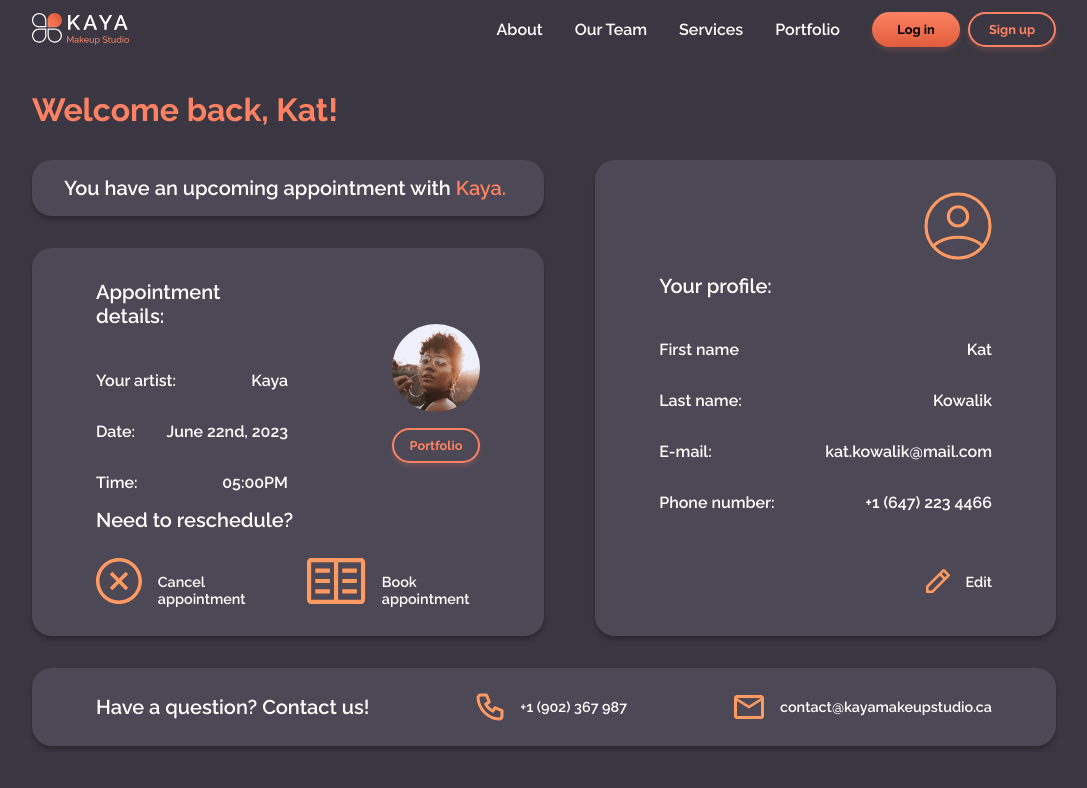
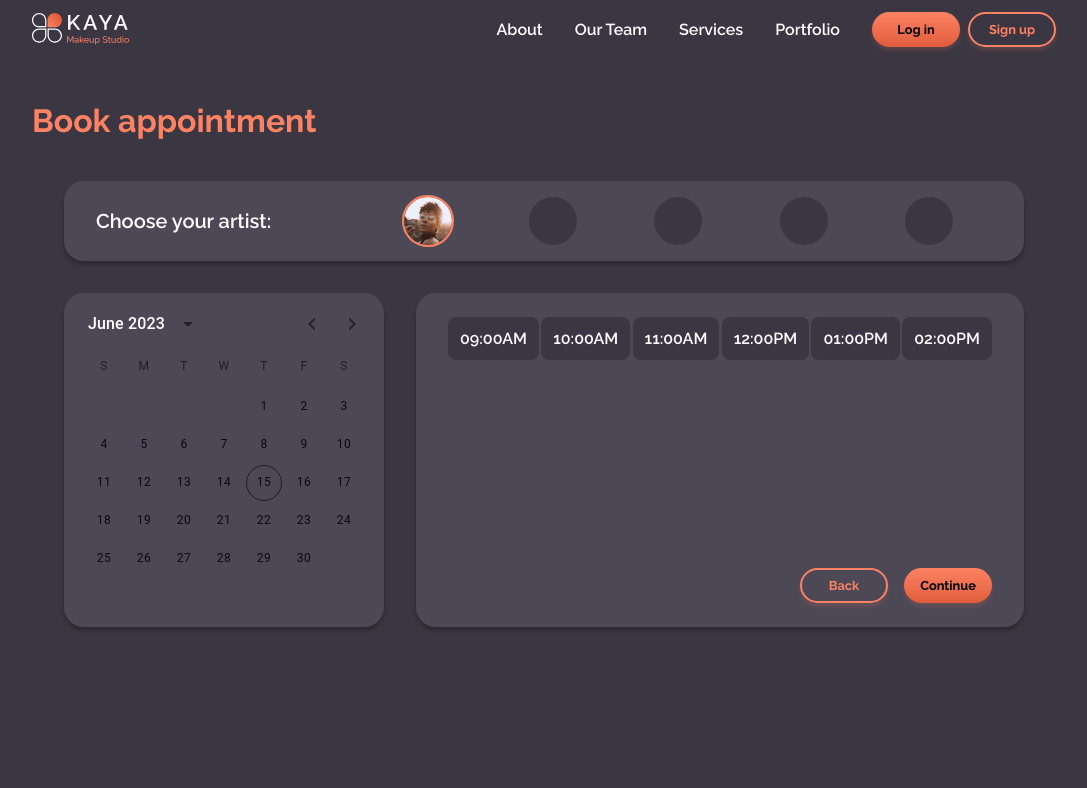
Before and after one commit to KatKowalik/kaya-makeup-studio-client, a React (Create React App) app: page /book_appointment in a window 1280 px wide. Shown: the top 788 px of the page, without its empty margins (96-1183 px from the left). Built offline with nearby package versions, Linux system fonts and the light colour scheme.

Commit message:
layout of the booking screen

```diff
--- a/src/App.js
+++ b/src/App.js
@@ -5,6 +5,7 @@ import HomePage from "./Pages/HomePage/HomePage";
 import CreateAccountPage from "./Pages/CreateAccountPage/CreateAccountPage";
 import LoginPage from "./Pages/LoginPage/LoginPage";
 import UserDashboardPage from "./Pages/UserDashboardPage/UserDashboardPage";
+import BookAppointmentPage from "./Pages/BookAppointmentPage/BookAppointmentPage";
 
 
 function App() {
@@ -16,7 +17,7 @@ function App() {
           <Route path="/signup" element={<CreateAccountPage/>}/>
           <Route path="/login" element={<LoginPage/>}/>
           <Route path="/user_dashboard" element={<UserDashboardPage/>}/>
-        <Route path="/book_appointment" element={<UserDashboardPage/>}/>
+          <Route path="/book_appointment" element={<BookAppointmentPage/>}/>
         </Routes>
       </BrowserRouter>
   );
--- /dev/null
+++ b/src/Pages/BookAppointmentPage/BookAppointmentPage.js
@@ -0,0 +1,57 @@
+import "./BookAppointmentPage.scss";
+import { Link } from "react-router-dom";
+import kaya from "../../assets/images/Kaya-small.png";
+import { DateCalendar } from "@mui/x-date-pickers";
+import { LocalizationProvider } from "@mui/x-date-pickers";
+import { AdapterDayjs } from '@mui/x-date-pickers/AdapterDayjs'
+
+
+
+const BookAppointmentPage = () => {
+    return (
+        <section className="book-app">
+        <h2 className="book-app__header section-header">Book appointment</h2>
+        <div className="book-app__dashboard">
+            <div className="book-app__artists">
+                <p className="book-app__subtitle subheader">Choose your artist:</p>
+                <div className="book-app__avatars">
+                    <div className="book-app__avatar-container selected">
+                        <img src={kaya} alt="kaya" className="book-app__avatar"/>
+                    </div>
+                    <div className="book-app__avatar-container"></div>
+                    <div className="book-app__avatar-container"></div>
+                    <div className="book-app__avatar-container"></div>
+                    <div className="book-app__avatar-container"></div>
+                </div>
+            </div>
+            <div className="book-app__pick-time">
+                <div className="book-app__calendar">
+                    <LocalizationProvider dateAdapter={AdapterDayjs}>
+                        <DateCalendar />
+                    </LocalizationProvider>
+                </div>
+                <div className="book-app__times">
+                    <div className="book-app__available-times">
+                        <p className="book-app__time-slot body-large">09:00AM</p>
+                        <p className="book-app__time-slot body-large">10:00AM</p>
+                        <p className="book-app__time-slot body-large">11:00AM</p>
+                        <p className="book-app__time-slot body-large">12:00PM</p>
+                        <p className="book-app__time-slot body-large">01:00PM</p>
+                        <p className="book-app__time-slot body-large">02:00PM</p>
+                    </div>
+                    <div className="book-app__button-container">
+                        <Link to="#">
+                            <button className="book-app__button secondary-button label">Back</button>
+                        </Link>
+                        <Link to="#">
+                            <button className="book-app__button primary-button label">Continue</button>
+                        </Link>
+                    </div>
+                </div>
+            </div>
+        </div>
+        </section>
+    )
+}
+
+export default BookAppointmentPage;
--- /dev/null
+++ b/src/Pages/BookAppointmentPage/BookAppointmentPage.scss
@@ -0,0 +1,80 @@
+@use "../../styles/partials/mixins" as *;
+@use "../../styles/partials/variables" as *;
+
+.book-app {
+    padding: 1rem 8rem;
+    &__header {
+        color: $peach;
+    }
+    &__dashboard {
+        padding: 1rem 2rem;
+        @include flex (space-between, normal, column);
+        gap: 2rem;
+    }
+    &__artists {
+        background-color: $print;
+        border-radius: 20px;
+        box-shadow: $drop-shadow;
+        padding: 0.5rem 2rem;
+        @include flex (space-between, center);
+    }
+    &__avatars {
+        @include flex (space-around);
+        width: 70%;
+    }
+    &__avatar-container {
+        background-color: $coal;
+        @include size (3rem, 3rem);
+        border-radius: 50%;
+        overflow: hidden;
+    }
+    &__avatar {
+        object-fit: cover;
+        height: 100%
+    }
+    &__pick-time {
+        @include flex (space-between);
+        gap: 2rem;
+    }
+    &__calendar {
+        background-color: $print;
+        border-radius: 20px;
+        box-shadow: $drop-shadow;
+    }
+    &__calendar-element {
+        color: $white;
+    }
+    &__times {
+        background-color: $print;
+        border-radius: 20px;
+        box-shadow: $drop-shadow;
+        @include flex (space-between, flex-start, column);
+        flex-grow: 1;
+        padding: 0.5rem 2rem;
+
+    }
+    &__available-times {
+        @include flex(space-between);
+        flex-wrap: wrap;
+        width: 100%;
+        // display: grid;
+        // grid-template-columns: repeat(6, 1fr);
+        // gap: 1.5rem;
+    }
+    &__time-slot {
+        background-color: $coal;
+        padding: 0.75rem;
+        border-radius: 8px;
+    }
+    &__button-container{
+        align-self: flex-end;
+        padding-bottom: 1rem;
+    }
+    &__button {
+        margin-left: 1rem;
+    }
+}
+
+.selected {
+    outline: 2px solid $peach;
+}
```
Also changed, not shown: package.json (+7 -0 lines), 1 other file (tests, documents, lock files or other folders). Lines whose indentation alone changed are shown as unchanged.
